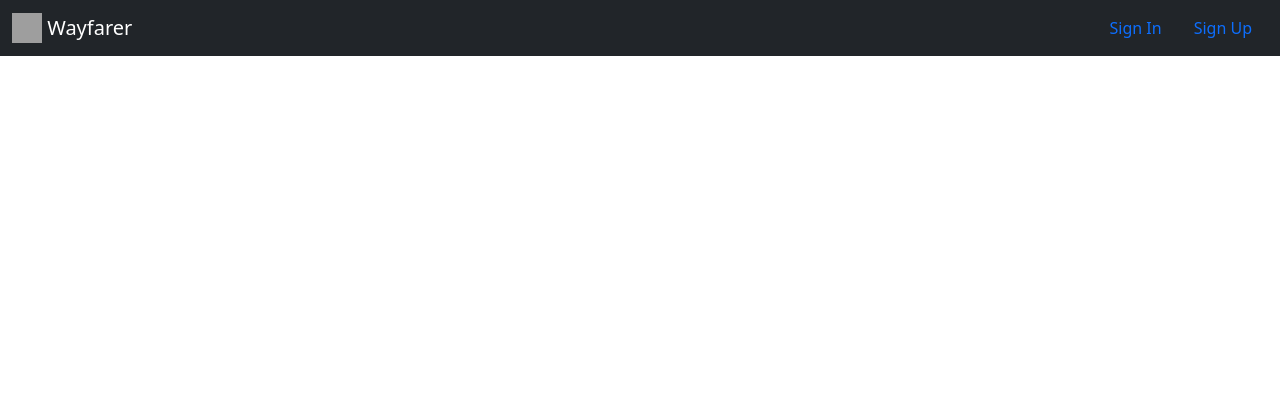
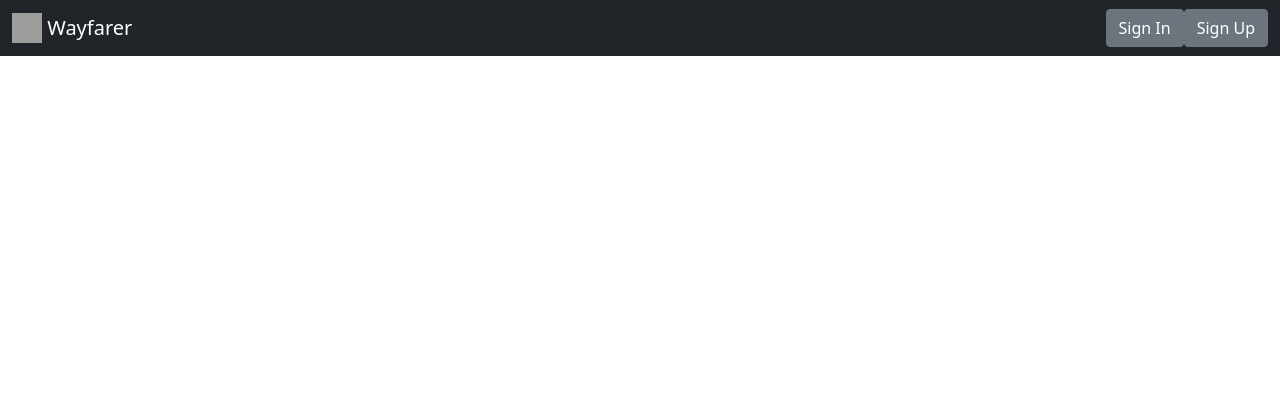
Before and after one commit to Luna5678/ProjectWayfarer, a Django app: page / in a window 1280 px wide. Shown: the top 420 px of the page. Run offline with Django 3.2, Linux system fonts and the light colour scheme; grey boxes are pictures that could not be loaded.

Commit message:
Updated modals for signin and signup

```diff
--- a/main_app/templates/base.html
+++ b/main_app/templates/base.html
@@ -48,18 +48,98 @@
         <div class="collapse navbar-collapse justify-content-end" id="navbarCollapse">
           <ul class="nav">
             <li class="nav-item">
-              <a class="nav-link" href="/accounts/login">Sign In</a>
+            <button type="button" class="btn btn-secondary" data-bs-toggle="modal" data-bs-target="#signin_modal">
+              Sign In
+            </button>
             </li>
             <li class="nav-item">
-              <a class="nav-link" href="/accounts/signup">Sign Up</a>
+              <button type="button" class="btn btn-secondary" data-bs-toggle="modal" data-bs-target="#signup_modal">
+              Sign Up
+              </button>
             </li>
           </ul>
         </div>
-
         {% endif %}
-
       </div>
     </nav>
+
+    <!-- Sign In Modal -->
+        <div class="modal fade" id="signin_modal" tabindex="-1" aria-labelledby="signin_modal_label" aria-hidden="true">
+          <div class="modal-dialog">
+            <div class="modal-content">
+              <div class="modal-header">
+                <h5 class="modal-title" id="signin_modal_label">Sign In</h5>
+                <button type="button" class="btn-close" data-bs-dismiss="modal" aria-label="Close"></button>
+              </div>
+              <div class="modal-body">
+                <div class="container">
+                ....
+                </div>
+              </div>
+              <div class="modal-footer">
+                <button type="button" class="btn btn-secondary" data-bs-dismiss="modal">Close</button>
+                <button type="button" class="btn btn-primary">Save changes</button>
+              </div>
+            </div>
+          </div>
+        </div>
+
+    <!--  Sign Up Modal -->
+        <div class="modal fade" id="signup_modal" tabindex="-1" aria-labelledby="signup_modal_label" aria-hidden="true">
+          <div class="modal-dialog">
+            <div class="modal-content">
+              <div class="modal-header">
+                <h5 class="modal-title" id="signup_modal_label">Sign Up</h5>
+                <button type="button" class="btn-close" data-bs-dismiss="modal" aria-label="Close"></button>
+              </div>
+              <div class="modal-body">
+                <div class="container">
+                  <form method='post'>
+                    <div class="form-group">
+                      {% csrf_token %}
+                      <label>First Name</label>
+                      <input type="text" class="form-control" name='first_name' autofocus>
+                    </div>
+                    <div class="form-group">
+                      <label>Last Name</label>
+                      <input type="text" class="form-control" name='last_name'>
+                    </div>
+                    <div class="form-group">
+                      <label>Email address</label>
+                      <input type="text" class="form-control" name='email'>
+                    </div>
+                    <div class="form-group">
+                      <label>Password</label>
+                      <input type="password" class="form-control" name='password1'>
+                    </div>
+                    <div class="form-group">
+                      <label>Re-enter Password</label>
+                      <input type="password" class="form-control" name='password2'>
+                    </div>
+                    <div class="form-group">
+                      <label>Username</label>
+                      <input type="text" class="form-control" name='username'>
+                    </div>
+                    <div class="form-group">
+                      <label>Profile Image</label>
+                      <input type="text" class="form-control" name='image'>
+                    </div>
+                    <div class="form-group">
+                      <label>Current City</label>
+                      <input type="text" class="form-control" name='current_city'>
+                    </div>
+
+                    <button type="submit" class="btn btn-primary">Submit</button>
+                  </form>
+                </div>
+              </div>
+              <div class="modal-footer">
+                <button type="button" class="btn btn-secondary" data-bs-dismiss="modal">Close</button>
+                <button type="button" class="btn btn-primary">Save changes</button>
+              </div>
+            </div>
+          </div>
+        </div>
 
     {% block content %}
     {% endblock %}
```
